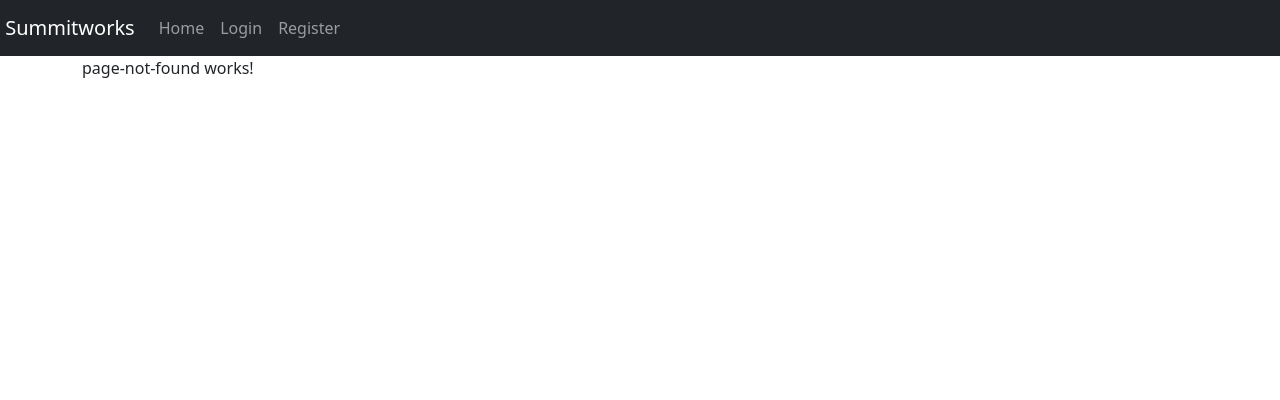
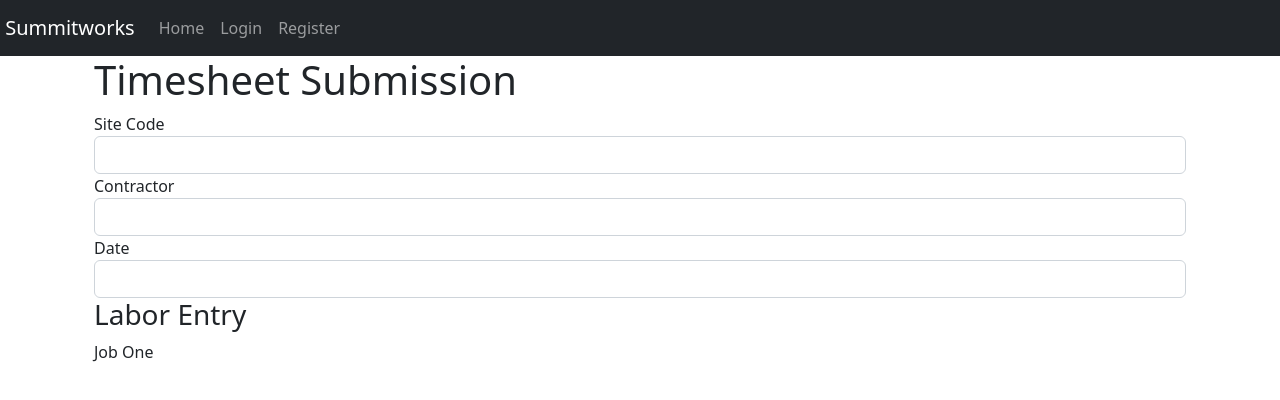
Before and after one commit to Shawn11564/Summitworks-Disaster-Recovery-Frontend, an Angular app in the folder summitworks-disaster-recovery-frontend/: page /contractor in a window 1280 px wide. Shown: the top 400 px of the page. Built offline with nearby package versions, Linux system fonts and the light colour scheme.

Commit message:
Latest changes

```diff
--- a/summitworks-disaster-recovery-frontend/src/app/_services/management.service.ts
+++ b/summitworks-disaster-recovery-frontend/src/app/_services/management.service.ts
@@ -3,7 +3,7 @@ import { Injectable } from '@angular/core';
 import { Observable } from 'rxjs';
 import { TokenStorageService } from './token-storage.service';
 
-const USERS_API = 'http://localhost:8080/api/users/admin';
+const USERS_API = 'http://localhost:8080/api/users/admin/';
 const HTTP_OPTIONS = {
   headers: new HttpHeaders({'Content-Type': 'application/json'})
 };
--- a/summitworks-disaster-recovery-frontend/src/app/_services/siteobject.service.ts
+++ b/summitworks-disaster-recovery-frontend/src/app/_services/siteobject.service.ts
@@ -14,7 +14,7 @@ export class SiteobjectService {
 
   constructor(private http: HttpClient) { }
 
-  getUsers(): Observable<any> {
+  getObjects(): Observable<any> {
     return this.http.get(OBJECTS_API + 'all', HTTP_OPTIONS);
   }
 
@@ -23,7 +23,7 @@ export class SiteobjectService {
   }
 
   deleteObject(id: string): Observable<any> {
-    return this.http.delete(OBJECTS_API + 'delete/' + id, HTTP_OPTIONS);
+    return this.http.delete(OBJECTS_API + 'admin/delete/' + id, HTTP_OPTIONS);
   }
 
   createObject(obj: any): Observable<any> {
--- a/summitworks-disaster-recovery-frontend/src/app/_services/timesheet.service.ts
+++ b/summitworks-disaster-recovery-frontend/src/app/_services/timesheet.service.ts
@@ -15,7 +15,7 @@ export class TimesheetService {
   constructor(private http: HttpClient) { }
 
   getAllTimesheets(): Observable<any> {
-    return this.http.get(TIMESHEET_API + 'all', HTTP_OPTIONS);
+    return this.http.get(TIMESHEET_API + 'admin/all', HTTP_OPTIONS);
   }
 
   getTimesheet(id: string): Observable<any> {
@@ -23,7 +23,7 @@ export class TimesheetService {
   }
 
   deleteTimesheet(id: string): Observable<any> {
-    return this.http.delete(TIMESHEET_API + 'delete/' + id, HTTP_OPTIONS);
+    return this.http.delete(TIMESHEET_API + 'admin/delete/' + id, HTTP_OPTIONS);
   }
 
   addSiteObjectToTimesheet(timesheetId: string, siteobjectId: string): Observable<any> {
--- a/summitworks-disaster-recovery-frontend/src/app/app-routing.module.ts
+++ b/summitworks-disaster-recovery-frontend/src/app/app-routing.module.ts
@@ -1,5 +1,6 @@
 import { NgModule } from '@angular/core';
 import { RouterModule, Routes } from '@angular/router';
+import { ContractorComponent } from './contractor/contractor.component';
 import { HomeComponent } from './home/home.component';
 import { LoginComponent } from './login/login.component';
 import { ManagementComponent } from './management/management.component';
@@ -15,6 +16,7 @@ const routes: Routes = [
   { path: 'management', component: ManagementComponent },
   { path: 'siteobjects', component: SiteobjectComponent },
   { path: 'timesheets', component: TimesheetComponent },
+  { path: 'contractor', component: ContractorComponent },
   { path: '', redirectTo: 'home', pathMatch: 'full' },
   { path: '**', component: PageNotFoundComponent }
 ]
--- a/summitworks-disaster-recovery-frontend/src/app/app.component.html
+++ b/summitworks-disaster-recovery-frontend/src/app/app.component.html
@@ -23,12 +23,16 @@
 
     <ul class="navbar-nav ml-auto" *ngIf="isLoggedIn">
 
-      <li class="nav-item">
+      <li class="nav-item" *ngIf="showAdminPages">
         <a href class="nav-link" routerLink="management">User Management</a>
       </li>
 
 
       <li class="nav-item">
+        <a href class="nav-link" routerLink="contractor">Create Timesheet</a>
+      </li>
+
+      <li class="nav-item" *ngIf="showAdminPages">
         <a href class="nav-link" routerLink="timesheets">Timesheets</a>
       </li>
 
--- a/summitworks-disaster-recovery-frontend/src/app/app.component.ts
+++ b/summitworks-disaster-recovery-frontend/src/app/app.component.ts
@@ -1,5 +1,6 @@
 import { Component, OnInit } from '@angular/core';
 import { Router } from '@angular/router';
+import { SettingsService } from './_services/settings.service';
 import { TokenStorageService } from './_services/token-storage.service';
 
 @Component({
@@ -15,7 +16,7 @@ export class AppComponent implements OnInit {
   showAdminPages = false;
   username: string = '';
 
-  constructor(private tokenStorageService: TokenStorageService, private router: Router) { }
+  constructor(private tokenStorageService: TokenStorageService, private router: Router, private settings: SettingsService) { }
 
   ngOnInit(): void {
     this.isLoggedIn = !!this.tokenStorageService.getToken();
@@ -24,7 +25,7 @@ export class AppComponent implements OnInit {
       const user = this.tokenStorageService.getUser();
       this.roles = user.roles;
 
-      this.showAdminPages = this.roles.includes('ADMIN');
+      this.showAdminPages = this.settings.showAdminPages();
 
       this.username = user.username;
     }
--- a/summitworks-disaster-recovery-frontend/src/app/contractor/contractor.component.html
+++ b/summitworks-disaster-recovery-frontend/src/app/contractor/contractor.component.html
@@ -1 +1,25 @@
-<p>contractor works!</p>
+<div class="container">
+    <h1>Timesheet Submission</h1>
+    <div class="form" id="form">
+        <form [formGroup]="timesheetForm">
+            <div class="form-group">
+                <label for="siteCode">Site Code</label>
+                <input class="form-control" id="siteCode" type="text" formControlName="siteCode" required>
+            </div>
+            <div class="form-group">
+                <label for="contractor">Contractor</label>
+                <input class="form-control" id="contractor" type="text" formControlName="contractor" required>
+            </div>
+            <div class="form-group">
+                <label for="date">Date</label>
+                <input class="form-control" id="date" type="text" formControlName="date" required>
+            </div>
+            <div class="form-group" id="jobs">
+                <h3>Labor Entry</h3>
+                <ng-form name="jobForm" [formGroup]="jobForm">
+                    <label for="jobOne">Job One</label>
+                </ng-form>
+            </div>
+        </form>
+    </div>
+</div>
--- a/summitworks-disaster-recovery-frontend/src/app/contractor/contractor.component.ts
+++ b/summitworks-disaster-recovery-frontend/src/app/contractor/contractor.component.ts
@@ -1,4 +1,5 @@
 import { Component, OnInit } from '@angular/core';
+import { FormBuilder } from '@angular/forms';
 
 @Component({
   selector: 'app-contractor',
@@ -7,7 +8,24 @@ import { Component, OnInit } from '@angular/core';
 })
 export class ContractorComponent implements OnInit {
 
-  constructor() { }
+  timesheetForm = this.formBuilder.group({
+    siteCode: '',
+    contractor: '',
+    date: '',
+    jobEntries: '',
+    machineEntries: ''
+  });
+
+  jobForm = this.formBuilder.group({
+    jobOneCode: '',
+    jobOneHours: '',
+    jobTwoCode: '',
+    jobTwoHours: '',
+    jobThreeCode: '',
+    jobThreeHours: '',
+  })
+
+  constructor(private formBuilder: FormBuilder) { }
 
   ngOnInit(): void {
   }
--- a/summitworks-disaster-recovery-frontend/src/app/login/login.component.ts
+++ b/summitworks-disaster-recovery-frontend/src/app/login/login.component.ts
@@ -28,7 +28,7 @@ export class LoginComponent implements OnInit {
     this.authService.login(this.form).subscribe(
       data => {
         this.tokenStorage.saveToken(data.token);
-        this.tokenStorage.saveUser(data.token);
+        this.tokenStorage.saveUser(data);
 
         this.isLoggedIn = true;
         this.roles = this.tokenStorage.getUser().roles;
--- a/summitworks-disaster-recovery-frontend/src/app/management/management.component.html
+++ b/summitworks-disaster-recovery-frontend/src/app/management/management.component.html
@@ -1,4 +1,4 @@
-<div class="container">
+<div class="container"  *ngIf="showAdminPages(); else noPerms">
     <button
          class="btn btn-primary"
          (click)="refresh()"
@@ -9,7 +9,6 @@
             (click)="addRow()"
         >Add +</button>
     </div> -->
-    <div *ngIf="showAdminPages; else noPerms">
     <table *ngIf="users.length != 0; else noTable" class="table table-dark">
         <thead>
             <tr>
@@ -57,6 +56,5 @@
     </ng-template>
 </div>
 <ng-template #noPerms>
-        You aren't authorized to view this page!
+    You do not have permission to view this page!
 </ng-template>
-</div>
--- a/summitworks-disaster-recovery-frontend/src/app/management/management.component.ts
+++ b/summitworks-disaster-recovery-frontend/src/app/management/management.component.ts
@@ -1,5 +1,6 @@
 import { Component, OnInit } from '@angular/core';
 import { ManagementService } from '../_services/management.service';
+import { SettingsService } from '../_services/settings.service';
 import { TokenStorageService } from '../_services/token-storage.service';
 
 @Component({
@@ -11,7 +12,7 @@ export class ManagementComponent implements OnInit {
 
   users: any = [];
 
-  constructor(private managementService: ManagementService, private token: TokenStorageService) { }
+  constructor(private managementService: ManagementService, private token: TokenStorageService, private settings: SettingsService) { }
 
   ngOnInit(): void {
     this.refresh();
@@ -55,4 +56,8 @@ export class ManagementComponent implements OnInit {
     return this.token.getUser().id == id;
   }
 
+  showAdminPages(): boolean {
+    return this.settings.showAdminPages();
+  }
+
 }
--- a/summitworks-disaster-recovery-frontend/src/app/siteobject/siteobject.component.ts
+++ b/summitworks-disaster-recovery-frontend/src/app/siteobject/siteobject.component.ts
@@ -52,7 +52,7 @@ export class SiteobjectComponent implements OnInit {
   }
 
   refresh(): void {
-    this.objectService.getUsers().subscribe(
+    this.objectService.getObjects().subscribe(
       data => {
         this.objects = data;
       }, err => {
```
Lines whose indentation alone changed are shown as unchanged.
